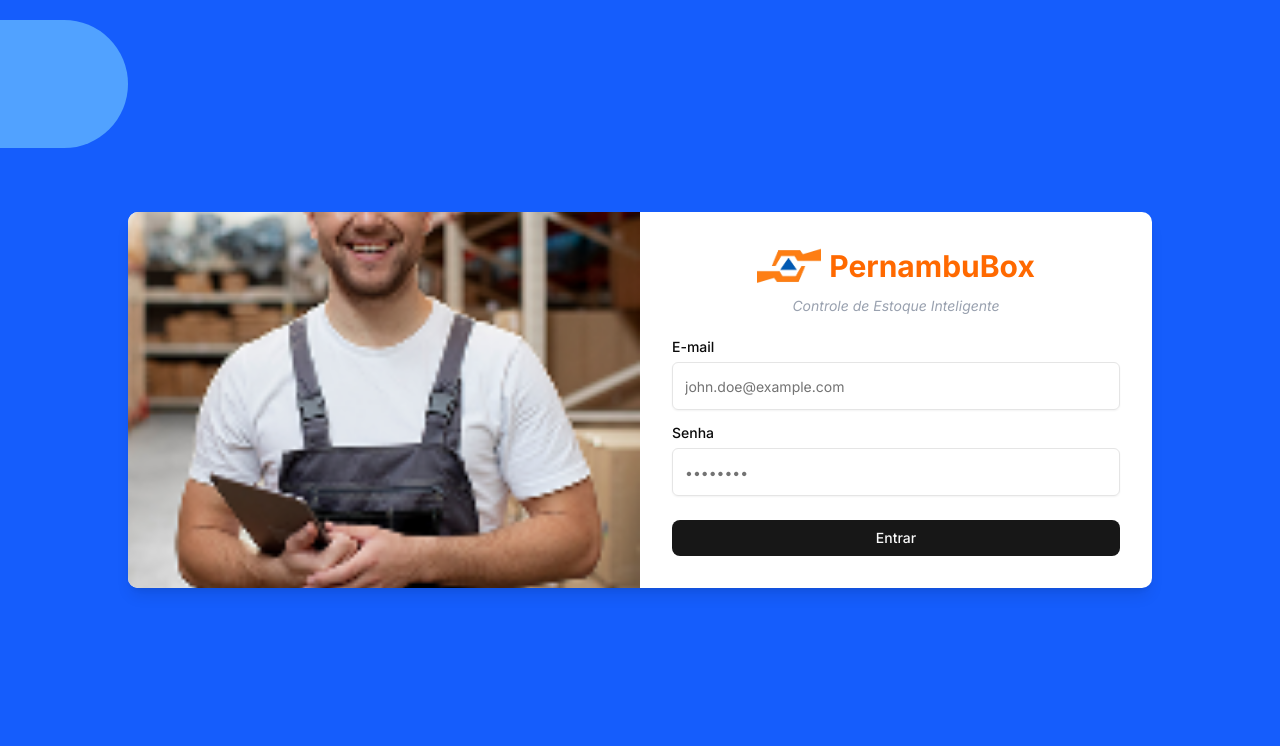
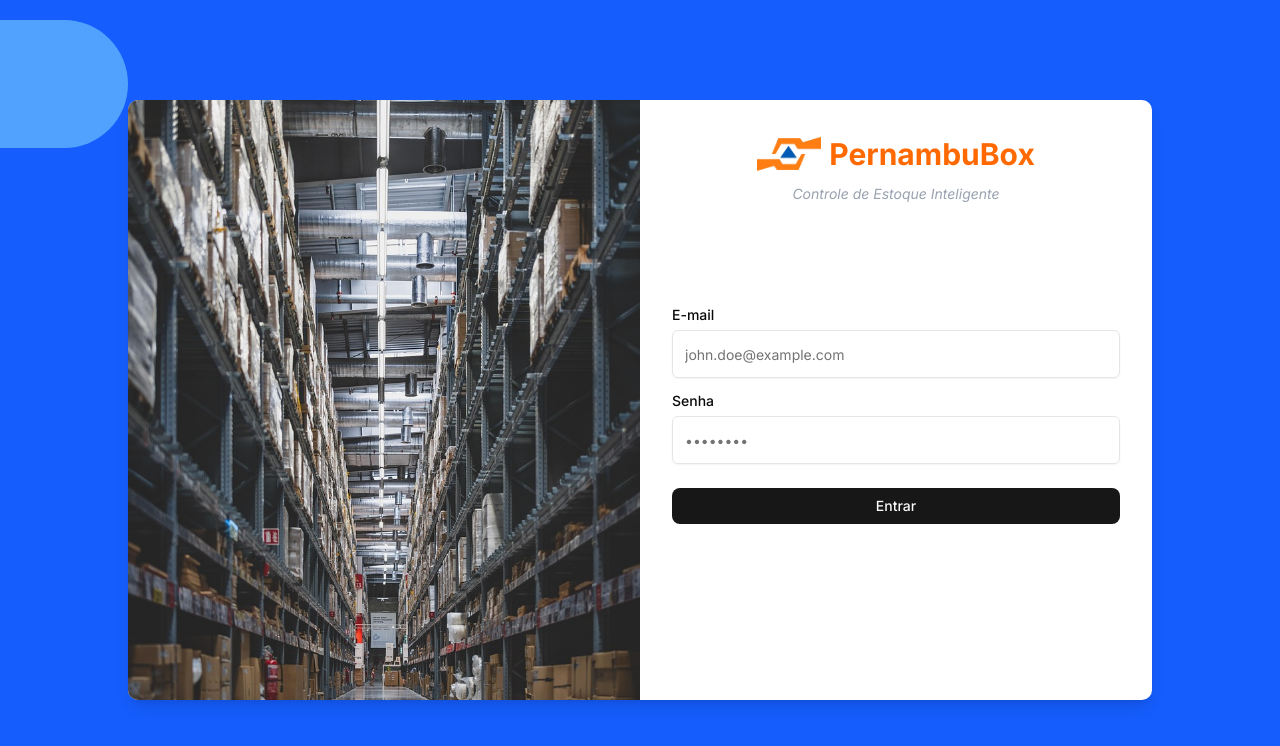
Before and after one commit to Alrykemes/pernambox-front, a React (Vite) app: page / in a window 1280 px wide. Shown: the top 746 px of the page. Built offline with nearby package versions, Linux system fonts and the light colour scheme.

Commit message:
feat: add new image and refine SignIn schema validation messages

```diff
--- a/src/pages/SignIn.tsx
+++ b/src/pages/SignIn.tsx
@@ -1,5 +1,5 @@
 import logo from "@/assets/defesa-civil.png";
-import stockMan from "@/assets/stock-man.png";
+import storage from "@/assets/storage.jpg";
 import FormWrapper from "@/components/form/FormWrapper";
 import { InputField } from "@/components/form/InputField";
 import SubmitButton from "@/components/form/SubmitButton";
@@ -20,13 +20,13 @@ export default function SignIn() {
     <div className="flex min-h-screen items-center justify-center bg-blue-600 p-4">
       <div className="absolute top-5 left-0 h-32 w-32 rounded-tr-[50%] rounded-br-[50%] bg-blue-400" />
 
-      <div className="flex w-full max-w-5xl overflow-hidden rounded-lg bg-white shadow-lg">
+      <div className="flex min-h-[600px] w-full max-w-5xl overflow-hidden rounded-lg bg-white shadow-lg">
         <div
           className="hidden bg-cover bg-center md:block md:w-1/2"
-          style={{ backgroundImage: `url(${stockMan})` }}
+          style={{ backgroundImage: `url(${storage})` }}
         />
 
-        <div className="flex w-full flex-col justify-center p-8 md:w-1/2">
+        <div className="flex w-full flex-col gap-20 p-8 md:w-1/2">
           <div className="mb-6 flex flex-col items-center space-y-2">
             <div className="flex items-center space-x-2">
               <img src={logo} alt="logo" className="w-16" />
--- a/src/schemas/signIn.ts
+++ b/src/schemas/signIn.ts
@@ -1,8 +1,6 @@
 import { z } from "zod/v4";
 
 export const SignInSchema = z.object({
-  email: z
-    .email("Email must be a valid email address")
-    .nonempty("Email is required"),
-  password: z.string().nonempty("Password is required"),
+  email: z.email("Insira um endereço de email válido."),
+  password: z.string().min(8, "A senha precisa ter no mínimo 8 caracteres."),
 });
```
Also changed, not shown: src/assets/storage.jpg (added).
